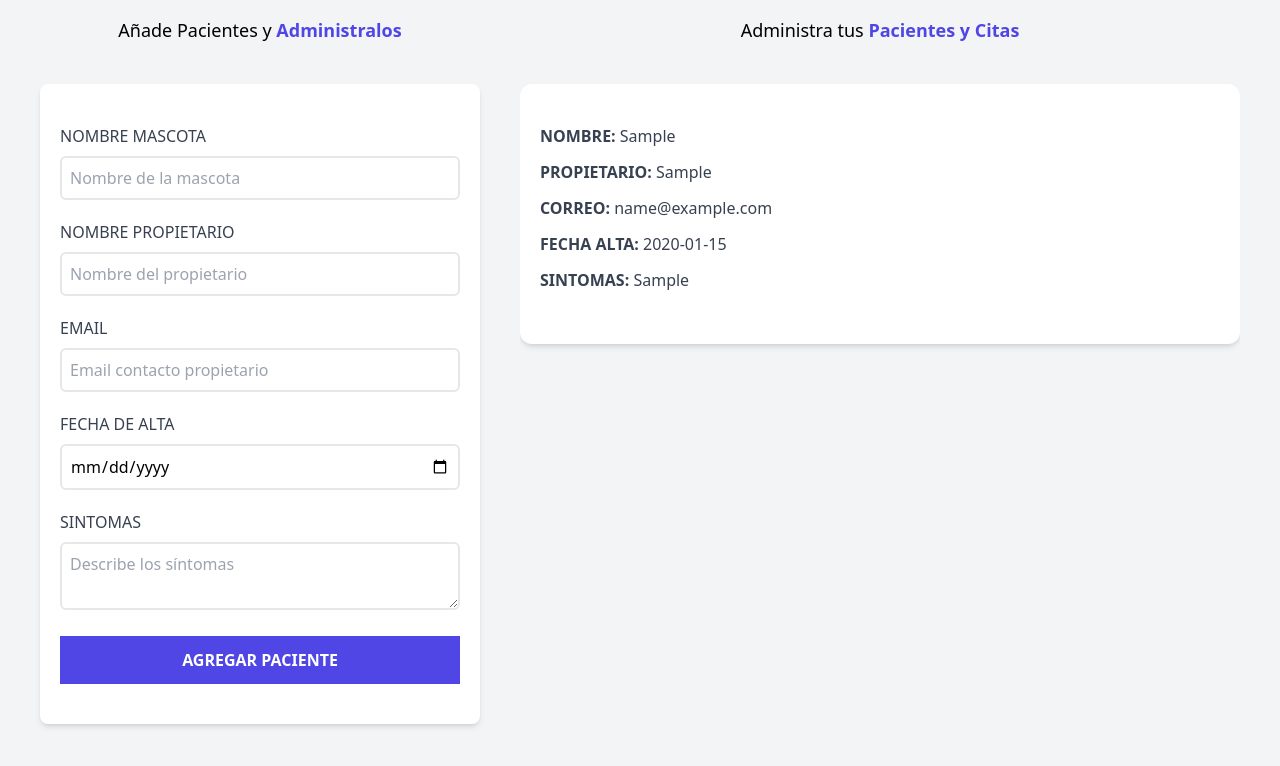
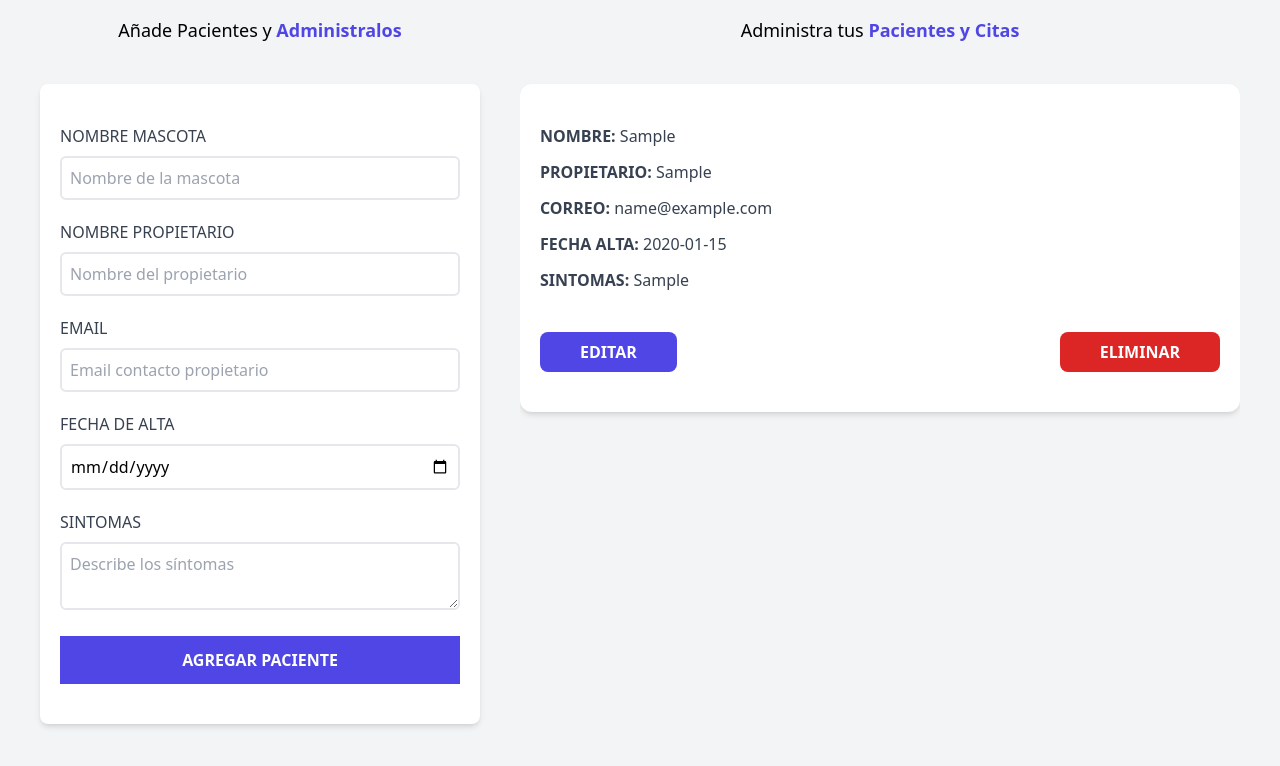
Before and after one commit to dianagelbern/Formulario-Veterinaria, a React (Vite) app: page / in a window 1280 px wide. Both pictures are taken after typing "Sample", "Sample", "name@example.com", "2020-01-15", "Sample" into the empty fields and a click on the input "Agregar Paciente". Shown: the part 216-982 px from the top of the page. Built offline with nearby package versions, Linux system fonts and the light colour scheme.

Commit message:
added edit button

```diff
--- a/src/App.tsx
+++ b/src/App.tsx
@@ -5,6 +5,7 @@ import {useState} from 'react'
 
 function App() {
   const [pacientes, setPacientes] = useState([]);
+  const [paciente, setPaciente ] = useState({});
   return (
     <div className="container mx-auto mt-20">
       <Header/>
@@ -12,10 +13,12 @@ function App() {
         <Formulario
         pacientes={pacientes}
         setPacientes={setPacientes}
-
+        paciente={paciente}
+        setPaciente={setPaciente}
         />
         <ListadoPacientes
         pacientes={pacientes}
+        setPaciente={setPaciente}
         />
       </div>
     </div>
--- a/src/components/CardPaciente.tsx
+++ b/src/components/CardPaciente.tsx
@@ -1,13 +1,18 @@
 import { Paciente } from "../interfaces/Paciente";
+const CardPaciente: React.FC<{ paciente: Paciente, setPaciente: Function}> = (props) => {
 
-const CardPaciente : React.FC<{ paciente: Paciente }> = (props) => {
+
   return (
     <div className="mt-10 bg-white shadow-md px-5 py-10 rounded-xl">
       <p className="font-bold mb-3 text-gray-700 uppercase">
-        Nombre: <span className="font-normal normal-case">{props.paciente.nombre}</span>
+        Nombre:{" "}
+        <span className="font-normal normal-case">{props.paciente.nombre}</span>
       </p>
       <p className="font-bold mb-3 text-gray-700 uppercase">
-        Propietario: <span className="font-normal normal-case">{props.paciente.propietario}</span>
+        Propietario:{" "}
+        <span className="font-normal normal-case">
+          {props.paciente.propietario}
+        </span>
       </p>
       <p className="font-bold mb-3 text-gray-700 uppercase">
         Correo:{" "}
@@ -23,6 +28,19 @@ const CardPaciente : React.FC<{ paciente: Paciente }> = (props) => {
           {props.paciente.sintomas}
         </span>
       </p>
+      <div className="flex justify-between mt-10">
+        <button
+          type="button"
+          className="py-2 px-10 bg-indigo-600 hover:bg-indigo-700 text-white font-bold uppercase rounded-lg"
+          onClick={() => props.setPaciente(props.paciente)}
+        >Editar
+        </button>
+        <button
+          type="button"
+          className="py-2 px-10 bg-red-600 hover:bg-red-700 text-white font-bold uppercase rounded-lg"
+        >Eliminar
+        </button>
+      </div>
     </div>
   );
 };
--- a/src/components/Formulario.tsx
+++ b/src/components/Formulario.tsx
@@ -1,10 +1,12 @@
-import { useState } from "react";
+import { useState, useEffect } from "react";
 import { Error } from "./Error";
 import { Paciente } from "../interfaces/Paciente";
 
 const Formulario: React.FC<{
   pacientes: Paciente[];
   setPacientes: Function;
+  paciente: any;
+  setPaciente: Function
 }> = (props) => {
   const [nombre, setNombre] = useState("");
   const [propietario, setPropietario] = useState("");
@@ -13,10 +15,21 @@ const Formulario: React.FC<{
   const [sintomas, setSintomas] = useState("");
   const [error, setError] = useState(false);
 
+  useEffect(() => {
+    if(Object.keys(props.paciente).length > 0 ){
+      setNombre(props.paciente.nombre)
+      setPropietario(props.paciente.propietario)
+      setEmail(props.paciente.email)
+      setFecha(props.paciente.fecha)
+      setSintomas(props.paciente.sintomas)
+    }
+  }, [props.paciente])
+
+
+
   const handleSubmit = (e: any) => {
     e.preventDefault();
     if ([nombre, propietario, email, fecha, sintomas].includes("")) {
-      console.log("Hay al menos un campo vacío");
       setError(true);
       return;
     }
@@ -25,7 +38,7 @@ const Formulario: React.FC<{
 
 
     const objetoPaciente = {
-      id: generateId,
+      id: '',
       nombre,
       propietario,
       email,
@@ -33,7 +46,19 @@ const Formulario: React.FC<{
       sintomas,
     };
 
-    props.setPacientes([...props.pacientes, objetoPaciente]);
+    if(props.paciente.id){
+      //Editando
+      objetoPaciente.id = props.paciente.id;
+      const pacientesActualizados = props.pacientes.map( pacienteState => pacienteState.id == props.paciente.id ? objetoPaciente : pacienteState)
+      props.setPacientes(pacientesActualizados);
+      props.setPaciente({});
+    }else{
+      //Nuevo registro
+      objetoPaciente.id = generateId;
+      props.setPacientes([...props.pacientes, objetoPaciente]);
+    }
+
+
     setNombre("");
     setPropietario("");
     setEmail("");
@@ -122,7 +147,7 @@ const Formulario: React.FC<{
         <input
           type="submit"
           className="bg-indigo-600 w-full p-3 text-white uppercase font-bold hover:bg-indigo-700 cursor-pointer transition-all"
-          value="Agregar Paciente"
+          value={props.paciente.id ? "Editar Paciente" : "Agregar Paciente"}
         />
       </form>
     </div>
--- a/src/components/ListadoPacientes.tsx
+++ b/src/components/ListadoPacientes.tsx
@@ -1,7 +1,8 @@
 import { Paciente, Paciente as Pacientes } from "../interfaces/Paciente";
 import CardPaciente from "./CardPaciente";
+const ListadoPacientes: React.FC<{ pacientes: Pacientes[], setPaciente: Function }> = (props) => {
 
-const ListadoPacientes: React.FC<{ pacientes: Pacientes[] }> = (props) => {
+
   return props.pacientes && props.pacientes.length ? (
     <>
       <div className="md:w-1/2 lg:w-3/5 md:h-screen mb-10  mx-5 overflow-y-scroll">
@@ -12,11 +13,9 @@ const ListadoPacientes: React.FC<{ pacientes: Pacientes[] }> = (props) => {
           Administra tus{" "}
           <span className="text-indigo-600 font-bold">Pacientes y Citas</span>
         </p>
-        <div>
           {props.pacientes?.map((paciente: Paciente) => (
-            <CardPaciente key={paciente.id} paciente={paciente} />
+            <CardPaciente key={paciente.id} paciente={paciente} setPaciente={props.setPaciente}/>
           ))}
-        </div>
       </div>
     </>
   ) : (
@@ -35,18 +34,3 @@ const ListadoPacientes: React.FC<{ pacientes: Pacientes[] }> = (props) => {
 };
 
 export default ListadoPacientes;
-
-{
-  /* <div className="md:w-1/2 lg:w-3/5 md:h-screen mb-10  mx-5 overflow-y-scroll">
-      <h2 className="font-black text-3xl text-center ">Listado de Pacientes</h2>
-      <p className="text-lg mt-5 text-center mb-5 ">
-        Administra tus{" "}
-        <span className="text-indigo-600 font-bold">Pacientes y Citas</span>
-      </p>
-      {props.pacientes?.map((paciente: Paciente) => (
-        <div className=" overflow-y-auto" key={paciente.id}>
-          <CardPaciente paciente={paciente}/>
-        </div>
-      ))}
-    </div> */
-}
```
